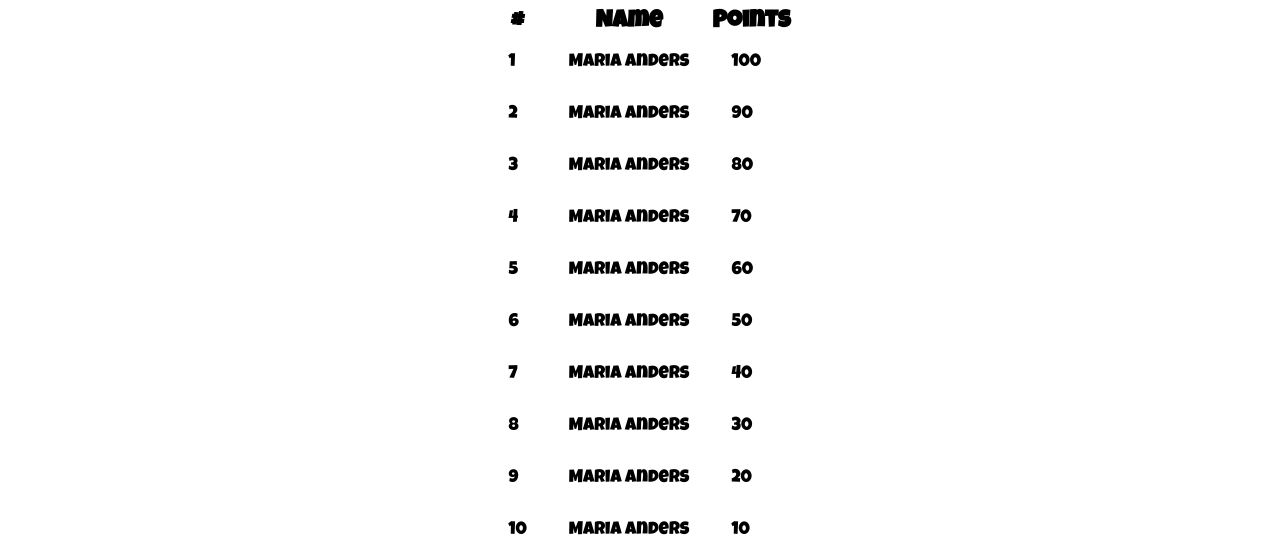
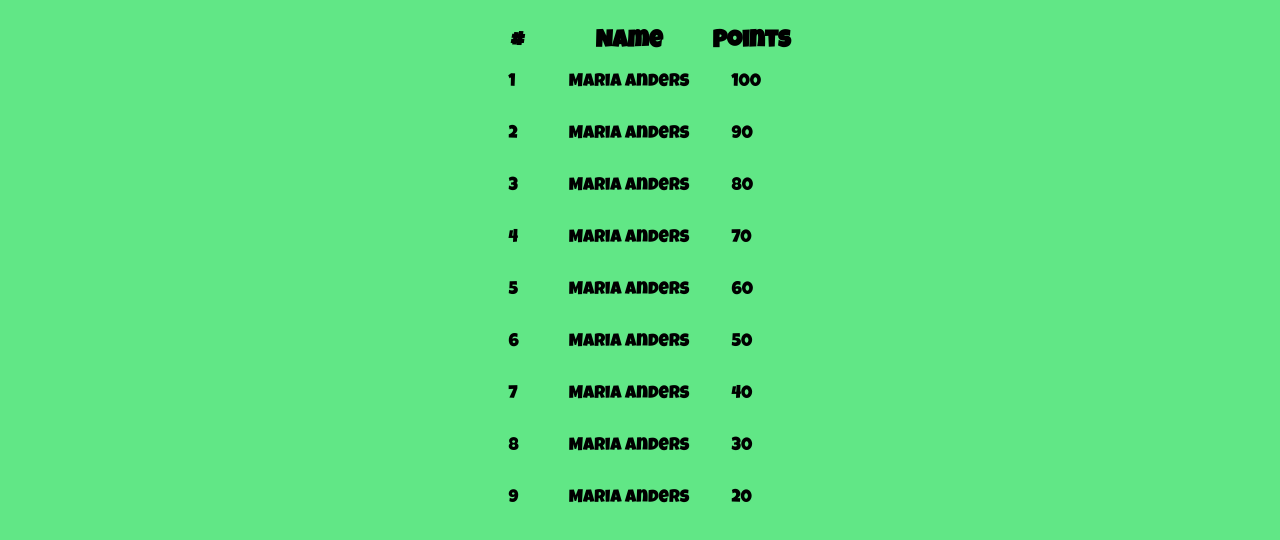
Before and after one commit to prabhguron/1800_202510_BBY01, a plain HTML site: page leaderboard.html in a window 1280 px wide. Shown: the part 99-639 px from the top of the page. Drawn offline with nearby package versions, Linux system fonts and the light colour scheme; the site is published under a folder, as on GitHub Pages, so addresses that start at the root find nothing.

Commit message:
just removed extra / to make it show up on my screen small change

```diff
--- a/leaderboard.html
+++ b/leaderboard.html
@@ -4,7 +4,7 @@
         <title>TossRite</title>
         <meta charset="utf-8" />
         <meta name="viewport" content="width=device-width, initial-scale=1" />
-			<link rel="stylesheet" href="/styles/template.css"/>
+			<link rel="stylesheet" href="styles/template.css"/>
 			<link rel="stylesheet" href="styles/leaderboard.css"/>
 			<link href="https://fonts.googleapis.com/css2?family=Material+Symbols+Outlined" rel="stylesheet"/>
 			<link href="https://fonts.googleapis.com/css2?family=Luckiest+Guy&family=Roboto:ital,wght@0,100..900;1,100..900&display=swap" rel="stylesheet">
```
